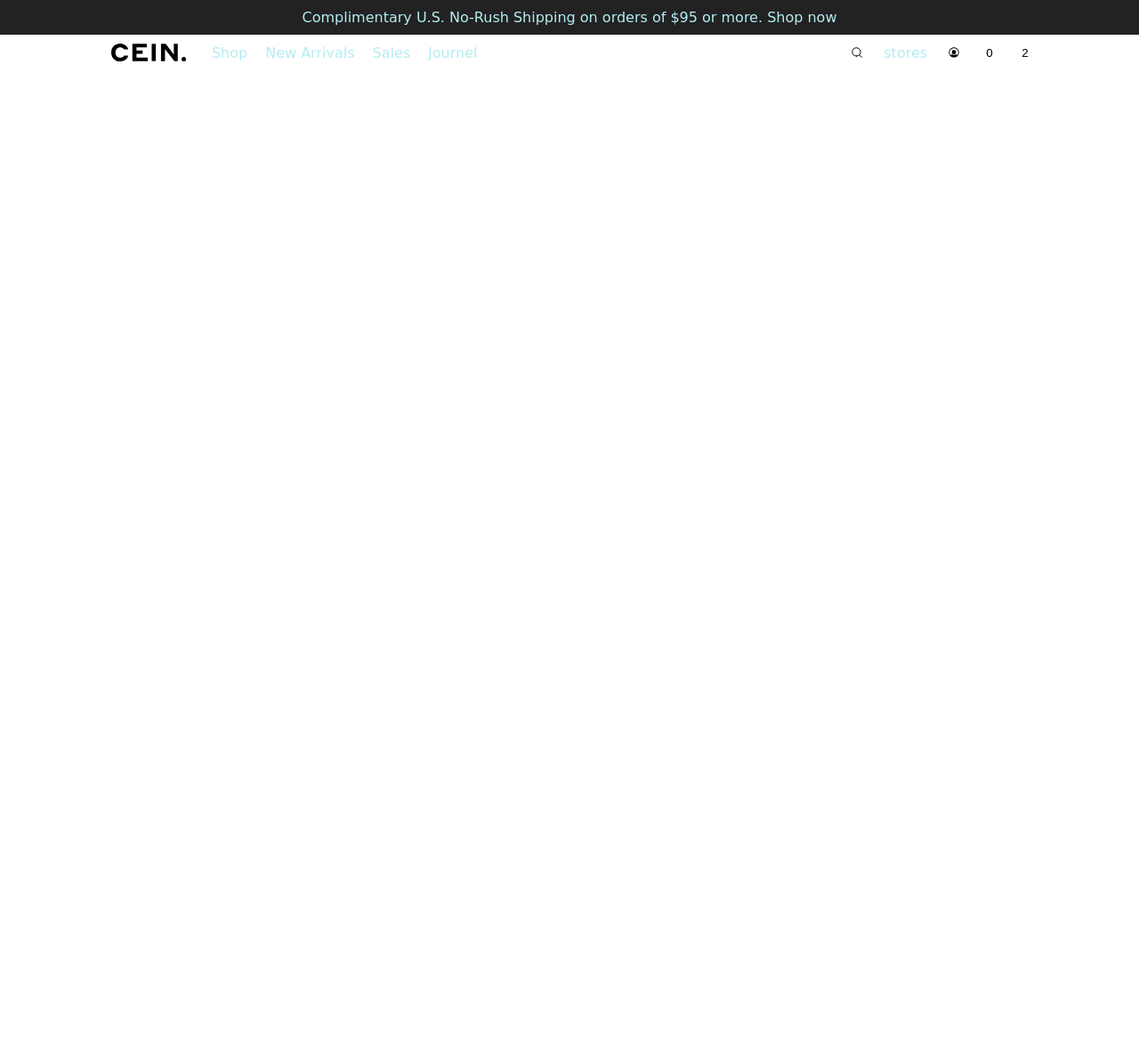
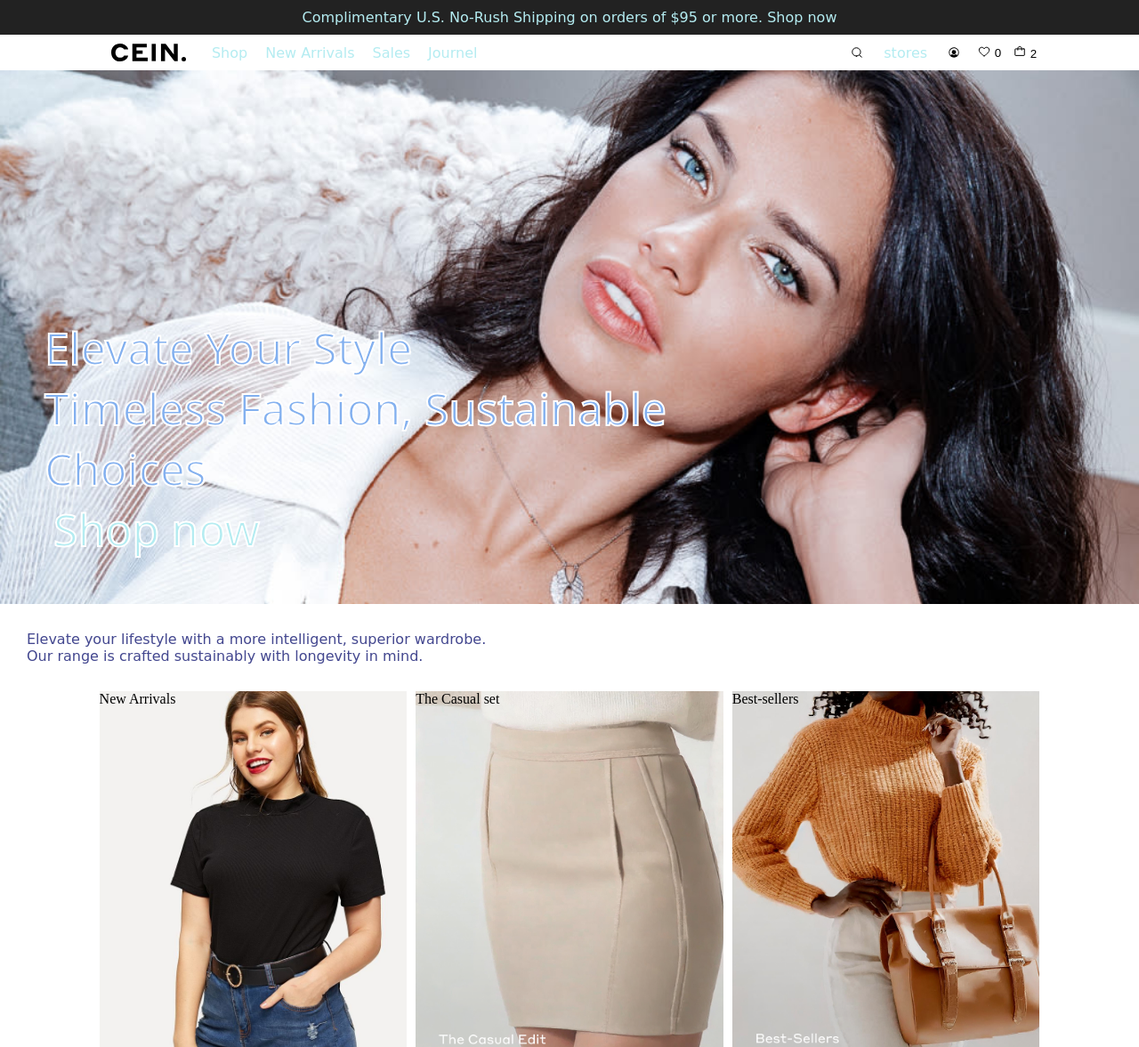
Before and after one commit to Kokishodome/Shopping-App, a plain HTML site: page index.html in a window 1280 px wide. Shown: the whole page at 89% size. Before the commit the page ends 800 px from the top, so only its background shows below. Drawn offline with Linux system fonts and the light colour scheme; a web font is replaced by a local one.

Commit message:
Add files via upload

```diff
--- a/index.html
+++ b/index.html
@@ -1,15 +1,19 @@
 <!DOCTYPE html>
 <html lang="en">
+
 <head>
     <link rel="preconnect" href="https://fonts.googleapis.com">
-<link rel="preconnect" href="https://fonts.gstatic.com" crossorigin>
-<link href="https://fonts.googleapis.com/css2?family=Coiny&family=Shantell+Sans:ital,wght@0,300..800;1,300..800&display=swap" rel="stylesheet">
+    <link rel="preconnect" href="https://fonts.gstatic.com" crossorigin>
+    <link
+        href="https://fonts.googleapis.com/css2?family=Coiny&family=Shantell+Sans:ital,wght@0,300..800;1,300..800&display=swap"
+        rel="stylesheet">
 
     <link rel="stylesheet" href="style.css">
     <meta charset="UTF-8">
     <meta name="viewport" content="width=device-width, initial-scale=1.0">
     <title>Shopping App</title>
 </head>
+
 <body>
     <p id="blackP">
         Complimentary U.S. No-Rush Shipping on orders of $95 or more. Shop now
@@ -25,14 +29,14 @@
 
         <div class="headerRight">
             <input class="headerInput" type="text">
-            <button id="searchButton">  </button>
+            <button id="searchButton"> </button>
             <a href="">stores</a>
             <button id="profileButton"></button>
             <button id="likeButton">
-                <img src="" alt="">0
+                <img src="heart.svg" alt="">0
             </button>
             <button id="basketButton">
-                <img src="" alt="">2
+                <img src="Bag.svg" alt="">2
             </button>
 
         </div>
@@ -40,6 +44,40 @@
 
 
     </header>
+
+    <div id="hero">
+        <p>
+            Elevate Your Style <br>
+            Timeless Fashion, Sustainable <br>
+            Choices
+        </p>
+        <a href="">Shop now</a>
+    </div>
+
+    <p class="description">
+        Elevate your lifestyle with a more intelligent, superior wardrobe. <br>
+Our range is crafted sustainably with longevity in mind.
+    </p>
+    <div id="sets">
+        <div id="newArrivals" class="set">
+            <p>
+                New Arrivals
+            </p>
+        </div>
+        <div id="theCasualSet" class="set">
+            <p>
+                The Casual set
+            </p>
+        </div>
+        <div id="bestSellers" class="set">
+            <p>
+                Best-sellers
+            </p>
+        </div>
+    </div>
+
+
     <script src="script.js"></script>
 </body>
+
 </html>
--- a/style.css
+++ b/style.css
@@ -20,15 +20,19 @@ a{
     padding: 10px 0;
     font-family: "Shantell Sans", cursive;
 
+
 }
 
 header{
+    /* 'Display Flex' makes strong (display: block;) tags stay together in row neatly together */
     display: flex;
+    /* this property aligns children on the main axis */
     justify-content: space-around;
 }
 
 .headerLeft {
     display: flex;
+     /* this property aligns children not on the main axis */
     align-items: center;
 }
 
@@ -49,6 +53,10 @@ header{
     background-repeat: no-repeat;
     background-position: center;
 
+}
+
+.headerRight img {
+    margin-right: 5px;
 }
 
 #profileButton {
@@ -75,3 +83,62 @@ button {
     background-color: white;
     cursor: pointer;
 }
+
+#hero {
+    background-image: url('adriana-lima-3.jpeg');
+    height: 500px;
+    background-repeat: no-repeat;
+    background-size: cover;
+    display: flex;
+    flex-direction: column;
+    justify-content: flex-end;
+    padding: 50px;
+    font-size: 50px ;
+    font-family: "Coiny", system-ui;
+    -webkit-text-stroke: 2px white;
+}
+
+#hero p {
+    color: rgb(131, 176, 239);
+}
+
+#hero a {
+    font-size: 50px ;
+    font-family: "Coiny", system-ui;
+    -webkit-text-stroke: 2px white;
+}
+
+.description {
+    margin: 15px;
+    padding: 15px;
+    font-family: "Shantell Sans", cursive;
+    color: #43478f;
+
+}
+
+.set {
+    width: 27%;
+    height: 400px;
+
+}
+
+#sets {
+    display: flex;
+    justify-content: center;
+    gap: 10px;
+}
+
+#newArrivals {
+    background-image: url('newArrivals.jpeg');
+    background-size: cover;
+}
+
+#theCasualSet {
+    background-image: url('Collection banner.png');
+    background-size: cover;
+}
+
+#bestSellers {
+    background-image: url('Collection banner-1.png');
+    background-size: cover  ;
+}
```
Also changed, not shown: Collection banner-1.png (added), Collection banner.png (added), adriana-lima-3.jpeg (added), newArrivals.jpeg (added).
